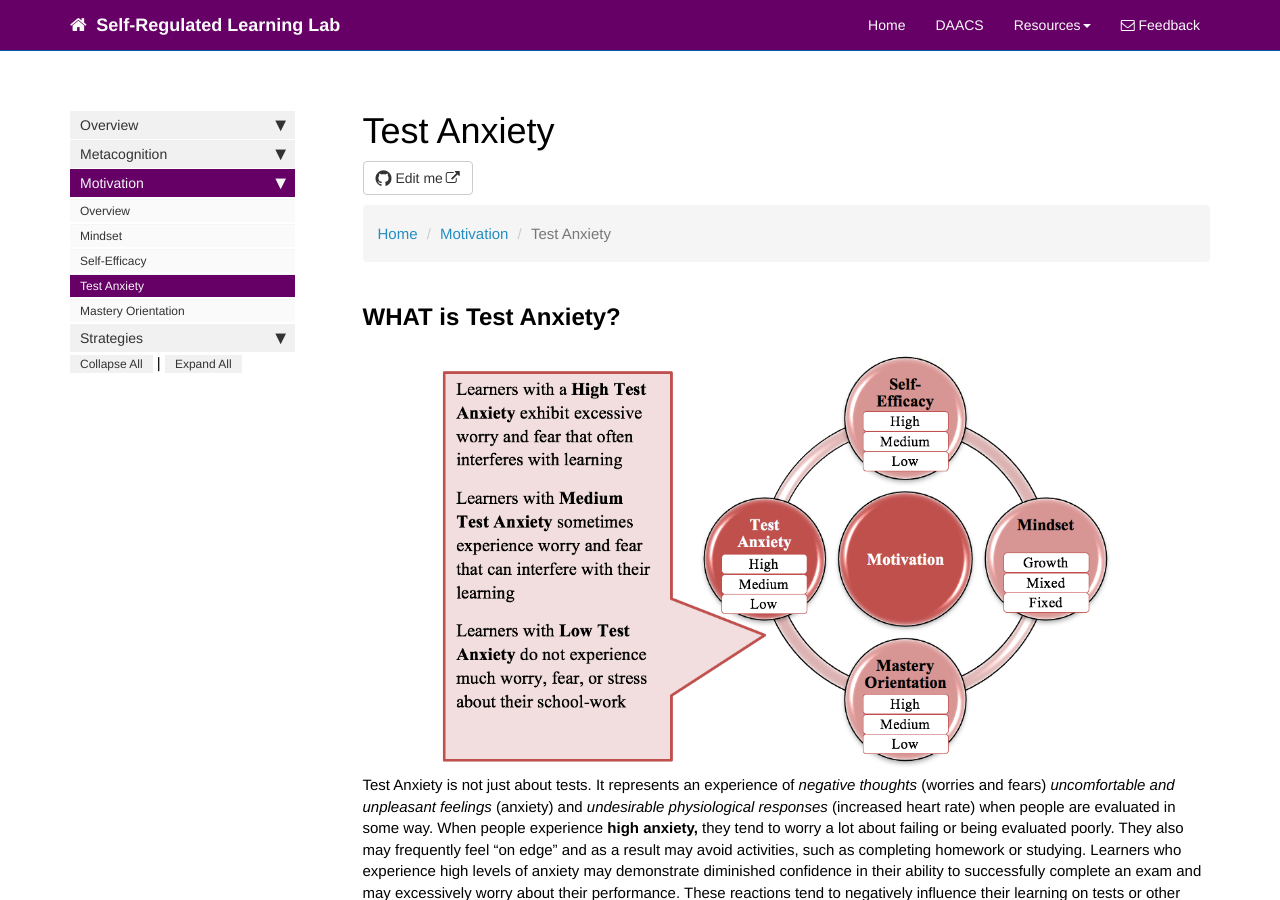
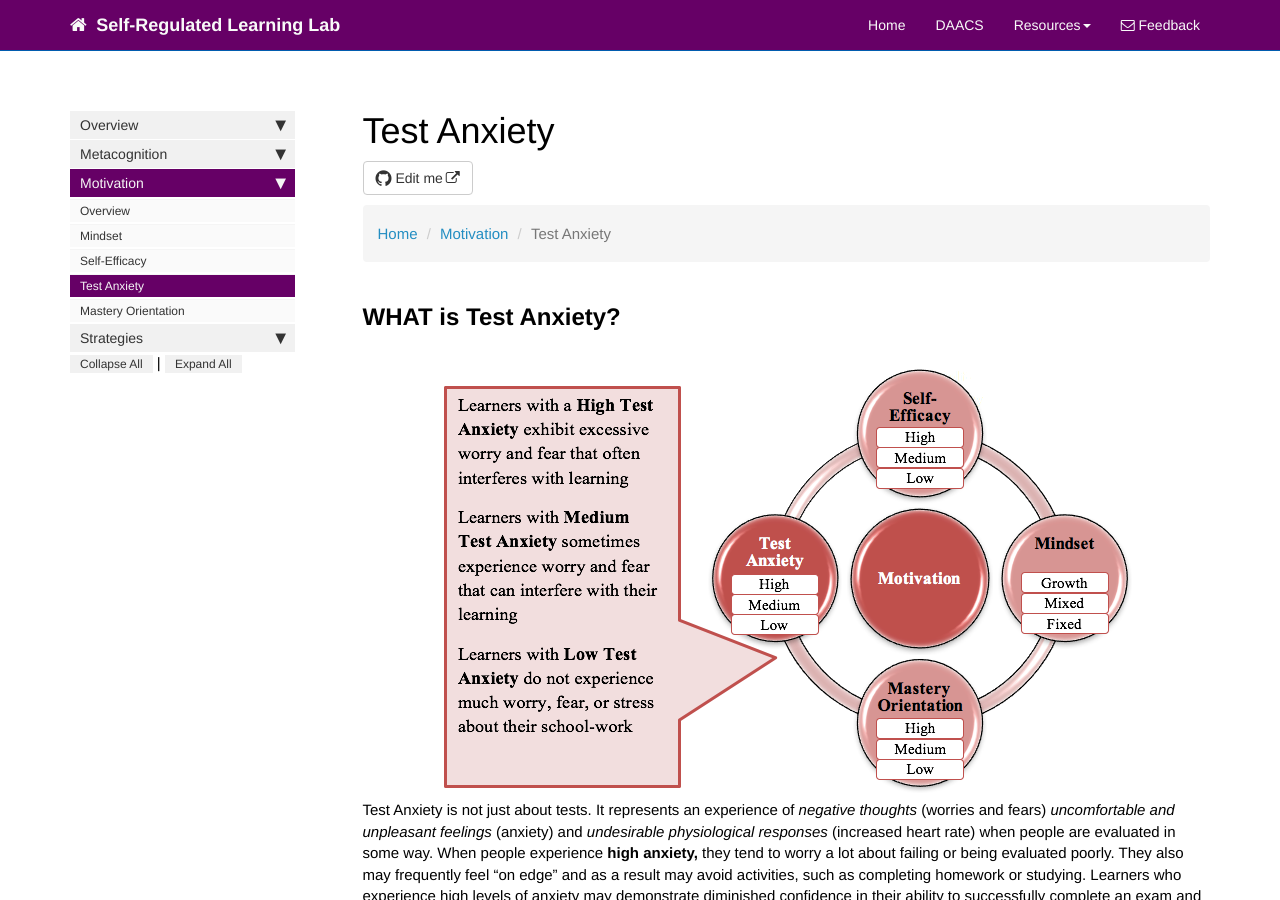
Before and after one commit to dfranklin02/SRL, a Jekyll site: the page built from docs/pages/motivation/anxiety.md, in a window 1280 px wide and 900 px high. Built offline with Jekyll 4.4.1, drawn with Linux system fonts in a browser that asks for light colours; nearby versions of some CDN libraries; comment, search, counter and statistics services are not loaded.

Commit message:
Update anxiety.md

```diff
--- a/docs/pages/motivation/anxiety.md
+++ b/docs/pages/motivation/anxiety.md
@@ -17,7 +17,7 @@ toc: false
 
 ## **WHAT is Test Anxiety?**
 
-<center><img src='images/TestAnxiety1.png' alt='test anxiety' /></center>
+<center><img src='images/testanxiety1.png' alt='test anxiety' /></center>
 
 Test Anxiety is not just about tests. It represents an experience of *negative thoughts* (worries and fears) *uncomfortable and unpleasant feelings* (anxiety) and *undesirable physiological responses* (increased heart rate) when people are evaluated in some way. When people experience **high anxiety,** they tend to worry a lot about failing or being evaluated poorly. They also may frequently feel “on edge” and as a result may avoid activities, such as completing homework or studying. Learners who experience high levels of anxiety may demonstrate diminished confidence in their ability to successfully complete an exam and may excessively worry about their performance. These reactions tend to negatively influence their learning on tests or other projects.
 
```
